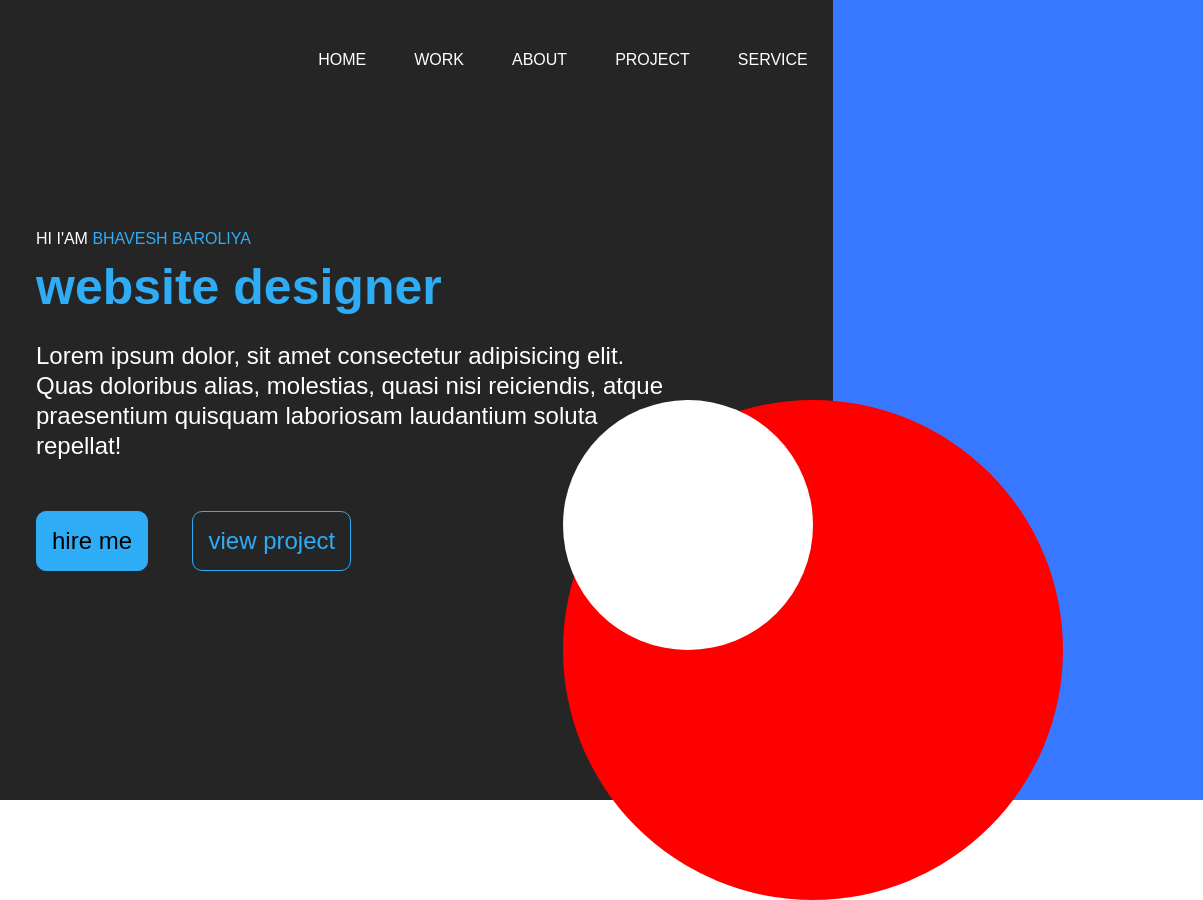
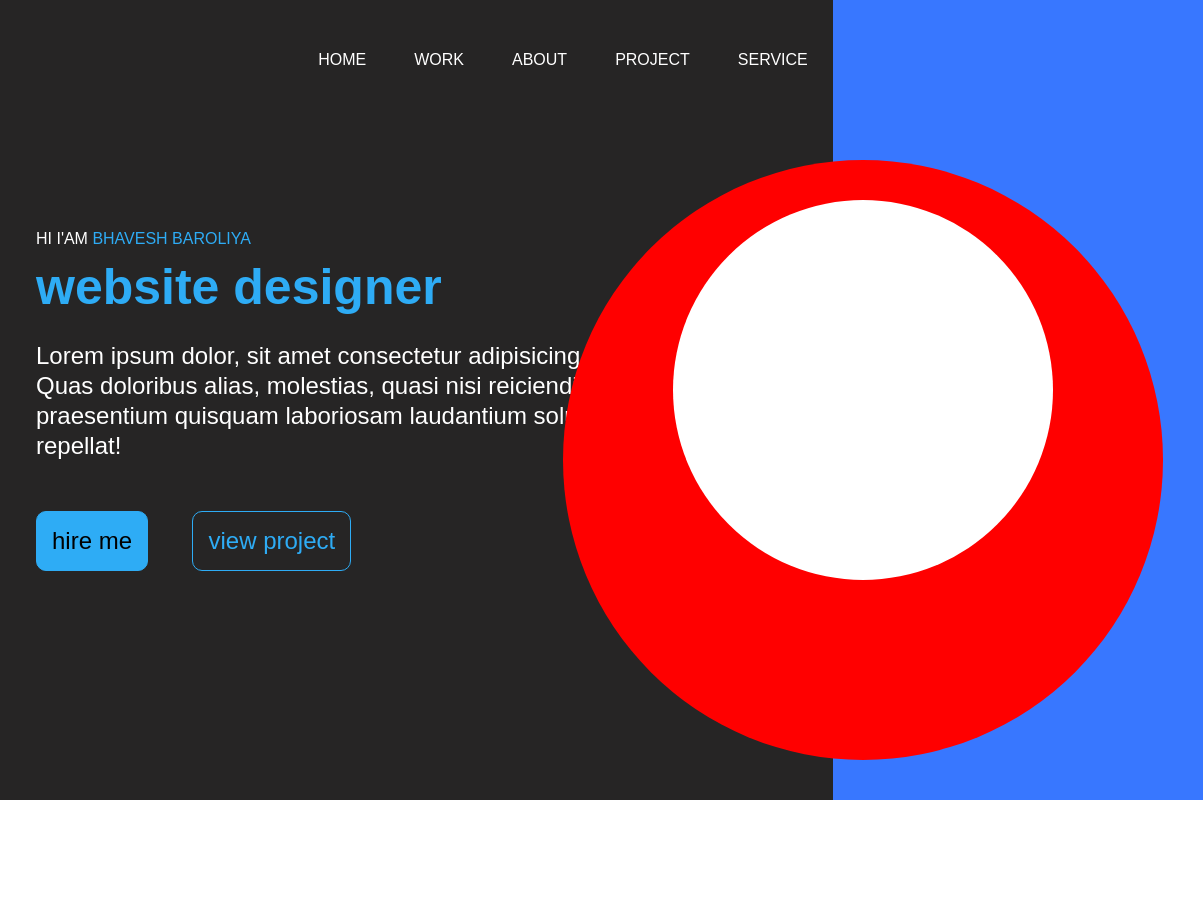
Before and after one commit to bhaveshbaroliya52/WD, a plain HTML site: page website design/portfolio bhavesh.html in a window 1280 px wide. Shown: the full height of the page, 77-1280 px from the left. After the commit the page ends 800 px from the top, so only its background shows below. Drawn offline with Linux system fonts and the light colour scheme.

Commit message:
11/12/2024

```diff
--- a/website design/portfolio bhavesh.html
+++ b/website design/portfolio bhavesh.html
@@ -166,23 +166,28 @@
             /* aspect-ratio: 1; */
             position: absolute;
             border-radius: 50%;
-            top: 50%;
+            top: 20%;
             left: 50%;
             display: flex;
             justify-content: center;
+
         }
 
         .circle:nth-child(1){
             background-color: red;
-            width: 500px;
-            height: 500px;
+            width: 600px;
+            height: 600px;
 
         }
 
         .circle:nth-child(2){
+            position: absolute;
+            top: 200px ;
+            left: 750px;
+            /* right: 500px; */
             background-color: white;
-            width: 250px;
-            height: 250px;
+            width: 380px;
+            height: 380px;
 
         }
     </style>
```
